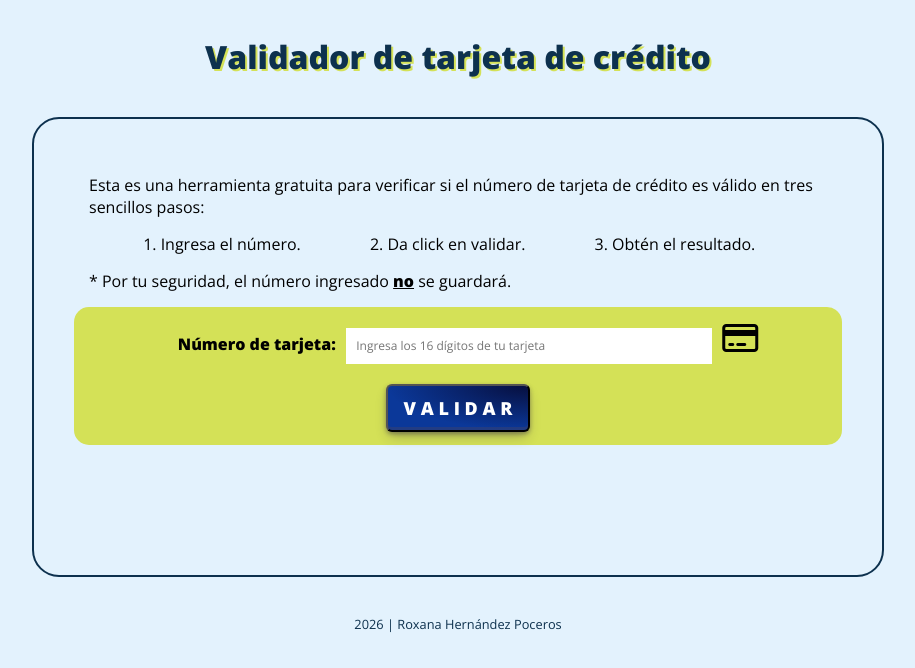
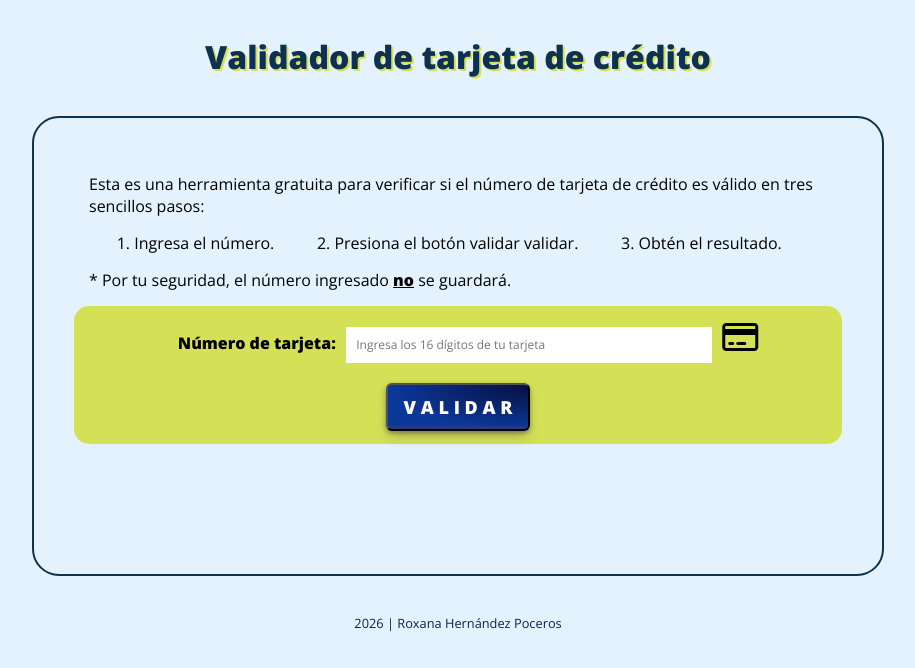
Before and after one commit to rox24013162/validador-de-tarjetas, a plain HTML site: page src/index.html in a window 1280 px wide. Shown: the whole page, without its empty margins (182-1097 px from the left). Drawn offline with nearby package versions, Linux system fonts and the light colour scheme.

Commit message:
Corrects css and index texts

```diff
--- a/src/index.html
+++ b/src/index.html
@@ -22,7 +22,7 @@
         </p>
         <ol>
           <li>Ingresa el número.</li>
-          <li>Da click en validar.</li>
+          <li>Presiona el botón validar validar.</li>
           <li>Obtén el resultado.</li>
         </ol>
         <p>
--- a/src/style.css
+++ b/src/style.css
@@ -23,7 +23,7 @@ header {
 #principal {
     width: 60%;
     margin: auto;
-    margin-top: 41px;
+    margin-top: 40px;
     margin-bottom: 40px;
     padding: 40px;
     outline: solid rgb(13, 49, 78) 2.8px;
@@ -112,7 +112,7 @@ input[placeholder]
     align-items: center;
     background-image: radial-gradient(100% 100% at 100% 0, #070f3f 0, #0b3899 100%);
     border-radius: 6px;
-    box-shadow: rgba(45, 35, 66, .4) 0 2px 4px, rgba(45, 35, 66, .3) 0 7px 13px -3px, rgba(58, 65, 111, .5) 0 -3px 0 inset;
+    box-shadow: rgba(49, 35, 66, 0.4) 0 2px 4px, rgba(45, 35, 66, .3) 0 7px 13px -3px, rgba(58, 65, 111, .5) 0 -3px 0 inset;
     color: #fff;
     cursor: pointer;
     height: 48px;
@@ -127,5 +127,5 @@ input[placeholder]
 footer {
     text-align: center;
     font-size: .8rem;
-    color: rgb(13, 49, 78);
+    color: rgb(13, 33, 78);
 }
```
